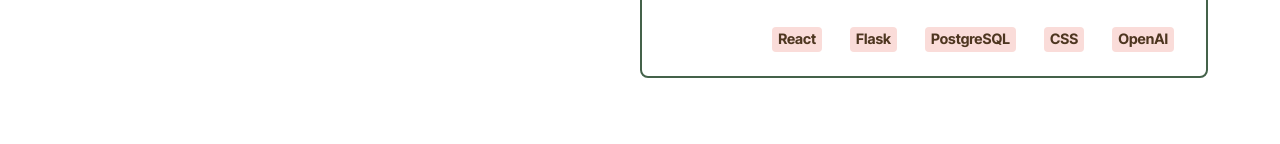
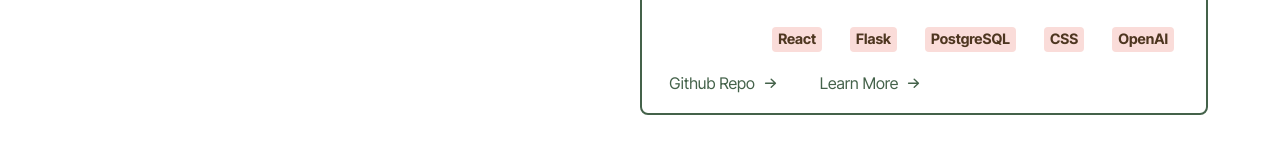
Before and after one commit to Flaryiest/portfolio, a React (Vite) app in the folder frontend/: page / in a window 1280 px wide. Shown: the part 687-831 px from the top of the page. Before the commit the page ends 800 px from the top, so only its background shows below. Built offline with nearby package versions, Linux system fonts and the light colour scheme.

Commit message:
updated routing + card styling

```diff
--- a/frontend/src/Router.jsx
+++ b/frontend/src/Router.jsx
@@ -1,15 +1,19 @@
 import {
-     Route,
-     createBrowserRouter,
-     createRoutesFromElements
-} from 'react-router-dom'
-import IndexPage from './pages/index.jsx'
-import ErrorPage from "./pages/404.jsx"
+    Route,
+    createBrowserRouter,
+    createRoutesFromElements
+} from 'react-router-dom';
+import IndexPage from './pages/index.jsx';
+import ErrorPage from './pages/404.jsx';
+import Layout from './layout.jsx';
+
 const Router = createBrowserRouter(
-    createRoutesFromElements(<>
-    <Route path="/" element={<IndexPage/>}/>
-    <Route path="*" element={<ErrorPage/>} />
-</>
-))
+    createRoutesFromElements(
+        <Route path="/" element={<Layout />}>
+            <Route index element={<IndexPage />} />
+            <Route path="*" element={<ErrorPage />} />
+        </Route>
+    )
+);
 
-export default Router
+export default Router;
--- /dev/null
+++ b/frontend/src/components/experienceCard.jsx
@@ -0,0 +1,5 @@
+export default function ExperienceCard() {
+    return <div>
+
+    </div>
+}
--- a/frontend/src/components/projectCard.jsx
+++ b/frontend/src/components/projectCard.jsx
@@ -1,7 +1,7 @@
 import "../style/projectCard.css"
 import Tag from "./tag.jsx"
 
-export default function ProjectCard({title, description, tags, url}) {
+export default function ProjectCard({title, description, tags, urls}) {
     console.log(tags)
     return <div className="project-card">
         <h3 className="project-card-header">{title}</h3>
@@ -11,6 +11,10 @@
             return <Tag text={tag}></Tag>
         })}
         </div>
+        <div className="project-urls-container">
+            <a className="project-url" href={urls[0]}>Github Repo <img src="assets/arrow-right.svg"></img></a>
+            <a className="project-url" href={urls[1]}>Learn More <img src="assets/arrow-right.svg"></img></a>
+        </div>
     </div>
 
 }
--- /dev/null
+++ b/frontend/src/layout.jsx
@@ -0,0 +1,14 @@
+import { Outlet } from "react-router-dom"
+import Navbar from "./components/navbar.jsx"
+import AnimatedCursor from "react-animated-cursor"
+export default function Layout() {
+
+    return <>
+        <div className="cursor-wrapper">
+            <AnimatedCursor color="68, 98, 74" />
+         </div>
+        <Navbar/>
+        <Outlet/>
+    </>
+
+}
--- a/frontend/src/pages/404.jsx
+++ b/frontend/src/pages/404.jsx
@@ -1,6 +1,10 @@
 import Navbar from "../components/navbar"
+import AnimatedCursor from "react-animated-cursor"
 export default function ErrorPage() {
     return <div>
+        <div className="cursor-wrapper">
+            <AnimatedCursor color="68, 98, 74" zIndex={2000} />
+         </div>
         <Navbar />
         <p className="error-message">This page doesn't exist sadly</p>
     </div>
--- a/frontend/src/pages/index.jsx
+++ b/frontend/src/pages/index.jsx
@@ -4,10 +4,6 @@
 import ProjectCard from "../components/projectCard"
 export default function IndexPage() {
      return <div className="index-page">
-         <div className="cursor-wrapper">
-            <AnimatedCursor color="68, 98, 74" />
-         </div>
-         <Navbar/>
          <div className="index-container">
             <div className="index-left">
                <h1 className="index-header">Eric Zuo</h1>
@@ -21,7 +17,7 @@
                <p className="index-paragraph">From learning how to center a div to developing my first full-stack web application, my web development journey has been one of continuous growth and discovery. Each project has deepened my skills and fueled my passion for building impactful solutions. I’m eager to use my experience to contribute meaningfully and continue expanding my abilities to tackle even greater challenges in the future.</p>
                <p className="index-paragraph index-paragraph-last">I've had the opportunity to work on many unique projects, with many unique people. <span className="bold">Now I want to work with you.</span></p>
                <div className="index-divider"></div>
-               <ProjectCard title={"ChangePod"} description={"1st place winner ($5000) of Hack the Change 2024. A dynamic web application connected to an Arduino and ESP32, that aggregates user data and turns it into suggestions to help improve the community."} tags={["React", "Flask", "PostgreSQL", "CSS", "OpenAI" ]}></ProjectCard>
+               <ProjectCard title={"ChangePod"} description={"1st place winner ($5000) of Hack the Change 2024. A dynamic web application connected to an Arduino and ESP32, that aggregates user data and turns it into suggestions to help improve the community."} tags={["React", "Flask", "PostgreSQL", "CSS", "OpenAI" ]} urls={["https://github.com/Flaryiest/hack-the-change", "https://devpost.com/software/changepod"]}></ProjectCard>
             </div>
          </div>
      </div>
--- a/frontend/src/style/Index.css
+++ b/frontend/src/style/Index.css
@@ -172,3 +172,9 @@
      font-weight: 500;
      cursor: pointer;
 }
+
+.cursor-wrapper {
+     position: relative;
+     z-index: 2000;
+
+ }
--- a/frontend/src/style/Navbar.css
+++ b/frontend/src/style/Navbar.css
@@ -54,10 +54,10 @@
     left: 0;
     width: 100%;
     height: 100%;
-    background-color: #44624a;
+    background-color: var(--tag-background-color);
     display: flex;
     flex-direction: column;
-    justify-content: center;
+    padding-top: 10%;
     align-items: center;
     z-index: 1001;
     animation: slideDown 0.3s ease-in-out;
@@ -74,8 +74,9 @@
 }
 
 .fullscreen-links a {
-    color: white;
+    color: black;
     font-size: 1.5em;
+    font-weight: 700;
     text-decoration: none;
 }
 
--- a/frontend/src/style/indexPage.css
+++ b/frontend/src/style/indexPage.css
@@ -54,10 +54,7 @@
     margin-bottom: 4em;
 }
 
-.cursor-wrapper {
-    z-index: 1003;
-    position: 'relative';
-}
+
 
 .bold {
     font-weight: 700;
--- a/frontend/src/style/projectCard.css
+++ b/frontend/src/style/projectCard.css
@@ -27,3 +27,30 @@
     padding: 0.5em 1em;
     margin-top: 16px;
 }
+
+.project-urls-container {
+    margin-top: 10px;
+    display: flex;
+    gap: 16px;
+    color: var(--primary-text-color);
+}
+
+.project-url {
+    font-size: 1em;
+    display: flex;
+    justify-content: center;
+    align-items: center;
+    gap: 8px;
+    color: var(--primary-text-color);
+    text-align: center;
+    width: 115px;
+    padding: 0 8px;
+    border-radius: 8px;
+    transition: background-color 0.5s, font-weight 0.5s;
+}
+
+.project-url:hover {
+    background-color: var(--tag-background-color);
+    font-weight: 700;
+
+}
```
Also changed, not shown: frontend/public/assets/arrow-right.svg (added).
